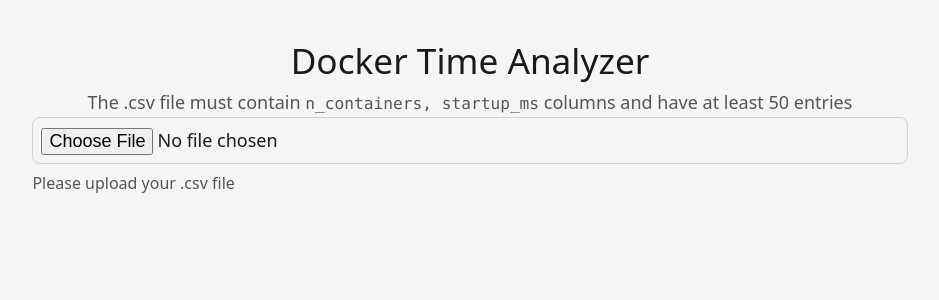
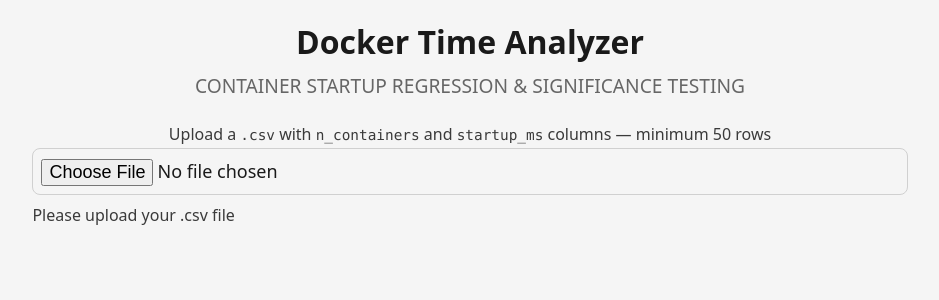
Before and after one commit to ItakawaM/docker-time-analysis, a Svelte app in the folder frontend/: page / in a window 1280 px wide. Shown: the top 300 px of the page, without its empty margins (170-1109 px from the left). Built offline with nearby package versions, Linux system fonts and the light colour scheme.

Commit message:
feat: change styling

```diff
--- a/frontend/src/App.svelte
+++ b/frontend/src/App.svelte
@@ -3,6 +3,7 @@
 	import { postSignificance } from './lib/api/services';
 	import CorrelationTable from './lib/components/CorrelationTable.svelte';
 	import CSVFileInput from './lib/components/CSVFileInput.svelte';
+	import PredictionInput from './lib/components/PredictionInput.svelte';
 	import RegressionPlot from './lib/components/RegressionPlot.svelte';
 	import SampleSizeSlider from './lib/components/SampleSizeSlider.svelte';
 	import SignificanceLevelSlider from './lib/components/SignificanceLevelSlider.svelte';
@@ -38,18 +39,19 @@
 </script>
 
 <h1 id="title">Docker Time Analyzer</h1>
+<p id="subtitle">Container startup regression &amp; significance testing</p>
 
 <section>
 	<p class="instructions">
-		The .csv file must contain <code>n_containers, startup_ms</code> columns and have at least 50 entries
+		Upload a <code>.csv</code> with <code>n_containers</code> and <code>startup_ms</code> columns — minimum
+		50 rows
 	</p>
-
 	<CSVFileInput onSuccess={handleUploadSuccess} onError={handleUploadError} />
 </section>
 
 {#if uploadResponse}
 	<hr />
-	<p class="instructions">Select the amount of entries you would like to sample</p>
+	<p class="instructions">Choose how many rows to sample</p>
 	<section>
 		{#key uploadResponse}
 			<SampleSizeSlider
@@ -62,10 +64,7 @@
 {/if}
 
 {#if computeResponse}
-	<hr />
-	<p class="instructions">
-		Response time (ms) vs. Docker container count — joint frequency distribution
-	</p>
+	<p class="instructions">Startup time (ms) vs. container count — frequency distribution</p>
 	<section>
 		<CorrelationTable data={computeResponse} />
 		<RegressionPlot data={computeResponse} />
@@ -73,8 +72,18 @@
 {/if}
 
 {#if computeResponse}
+	<p class="instructions">Predict startup time</p>
+	<section>
+		<PredictionInput
+			linearRegressionModel={computeResponse.regressionData.linearRegression}
+			piecewiseRegressionModel={computeResponse.regressionData.piecewiseRegression}
+		/>
+	</section>
+{/if}
+
+{#if computeResponse}
 	<hr />
-	<p class="instructions">Select the significance level for regression model adequecy validation</p>
+	<p class="instructions">Choose a significance level to validate the regression model</p>
 	<section>
 		<SignificanceLevelSlider
 			{computeResponse}
@@ -85,8 +94,7 @@
 {/if}
 
 {#if significanceResponse}
-	<hr />
-	<p class="instructions">Regression model adequecy validation</p>
+	<p class="instructions">Regression model validation results</p>
 	<section>
 		<SignificanceTable data={significanceResponse} />
 	</section>
@@ -95,12 +103,18 @@
 <style>
 	#title {
 		text-align: center;
-		font-size: 2.2rem;
+		font-size: 2rem;
+		font-weight: 700;
 	}
 
-	hr {
-		margin-top: 1rem;
-		margin-bottom: 1rem;
-		border-color: light-dark(#d0d0d0, #3a3a3a);
+	#subtitle {
+		text-align: center;
+		font-size: 1.2rem;
+		color: light-dark(#666, #888);
+		text-transform: uppercase;
+	}
+
+	section {
+		margin-block: 1rem;
 	}
 </style>
--- a/frontend/src/app.css
+++ b/frontend/src/app.css
@@ -36,7 +36,16 @@
 #app {
 	width: min(85ch, 100% - 4rem);
 	margin-inline: auto;
-	padding-block: 2rem;
+	padding-block: 1rem;
+	display: flex;
+	flex-direction: column;
+	gap: 0.25rem;
+}
+
+hr {
+	margin-block: 1.5rem;
+	border: none;
+	border-top: 1px solid light-dark(#e2e2e2, #2e2e2e);
 }
 
 input,
@@ -54,7 +63,7 @@
 .status {
 	font-size: 1rem;
 	margin: 0;
-	color: light-dark(#555, #aaa);
+	color: light-dark(#3a3a3a, #aaa);
 	transition-duration: 300ms;
 }
 .success {
@@ -66,6 +75,7 @@
 
 .instructions {
 	text-align: center;
-	color: light-dark(#555, #aaa);
+	font-size: 1rem;
+	color: light-dark(#3a3a3a, #aaa);
 	margin-inline: auto;
 }
--- a/frontend/src/lib/components/CSVFileInput.svelte
+++ b/frontend/src/lib/components/CSVFileInput.svelte
@@ -66,7 +66,7 @@
 	.input-wrapper {
 		display: flex;
 		flex-direction: column;
-		gap: 0.4rem;
+		gap: 0.5rem;
 	}
 
 	input[type='file'] {
@@ -74,7 +74,7 @@
 		border: 1px solid light-dark(#d0d0d0, #3a3a3a);
 		background-color: light-dark(#f5f5f5, #1e1e1e);
 		color: inherit;
-		padding: 0.5rem 0.5rem;
+		padding: 0.5rem;
 		cursor: pointer;
 
 		&:disabled {
--- a/frontend/src/lib/components/RegressionPlot.svelte
+++ b/frontend/src/lib/components/RegressionPlot.svelte
@@ -234,7 +234,7 @@
 		flex-direction: column;
 		gap: 1rem;
 		font-size: 1rem;
-		color: light-dark(#555, #aaa);
+		color: light-dark(#3a3a3a, #aaa);
 	}
 
 	.model {
@@ -245,7 +245,7 @@
 		font-size: 0.85rem;
 		text-transform: uppercase;
 		letter-spacing: 0.05em;
-		color: light-dark(#555, #aaa);
+		color: light-dark(#3a3a3a, #aaa);
 		margin-bottom: 0.15rem;
 	}
 </style>
--- a/frontend/src/lib/components/SampleSizeSlider.svelte
+++ b/frontend/src/lib/components/SampleSizeSlider.svelte
@@ -11,12 +11,12 @@
 	let { totalRows, onSuccess, onError }: Props = $props();
 
 	type Status = 'idle' | 'success' | 'error';
-	let status = $state<Status>('idle');
+	let status: Status = $state<Status>('idle');
 
 	let errorMessage: string = $state('');
 	let successMessage: string = $state('');
 
-	const min = 50;
+	const min: number = 50;
 	let value: number = $state(min);
 
 	let debounced: number = $state(min);
@@ -33,7 +33,7 @@
 	});
 
 	$effect(() => {
-		const controller = new AbortController();
+		const controller: AbortController = new AbortController();
 
 		postCompute({ sampleSize: debounced }, controller.signal)
 			.then((data) => {
@@ -45,7 +45,7 @@
 			.catch((err) => {
 				if (err.name === 'AbortError') return;
 
-				const error = err instanceof Error ? err : new Error('Unknown error');
+				const error: Error = err instanceof Error ? err : new Error('Unknown error');
 				errorMessage = error.message;
 				status = 'error';
 
@@ -84,7 +84,7 @@
 		border-radius: 0.5rem;
 		border: 1px solid light-dark(#d0d0d0, #3a3a3a);
 		background-color: light-dark(#f5f5f5, #1e1e1e);
-		padding: 0.5rem 0.5rem;
+		padding: 0.5rem;
 	}
 
 	.slider-block input[type='range'] {
--- a/frontend/src/lib/components/SignificanceLevelSlider.svelte
+++ b/frontend/src/lib/components/SignificanceLevelSlider.svelte
@@ -89,7 +89,7 @@
 		border-radius: 0.5rem;
 		border: 1px solid light-dark(#d0d0d0, #3a3a3a);
 		background-color: light-dark(#f5f5f5, #1e1e1e);
-		padding: 0.5rem 0.5rem;
+		padding: 0.5rem;
 	}
 
 	.slider-block input[type='range'] {
```
